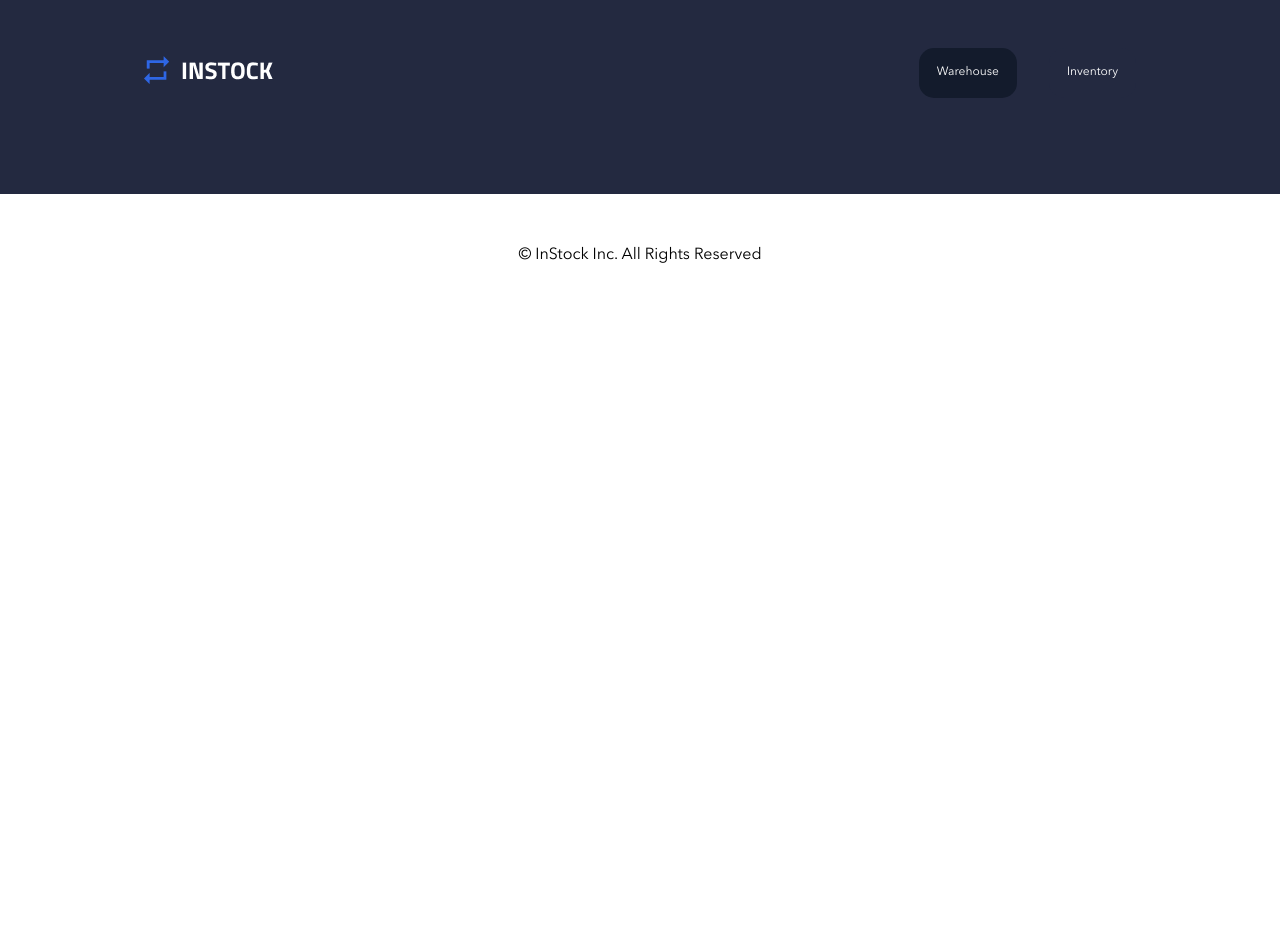
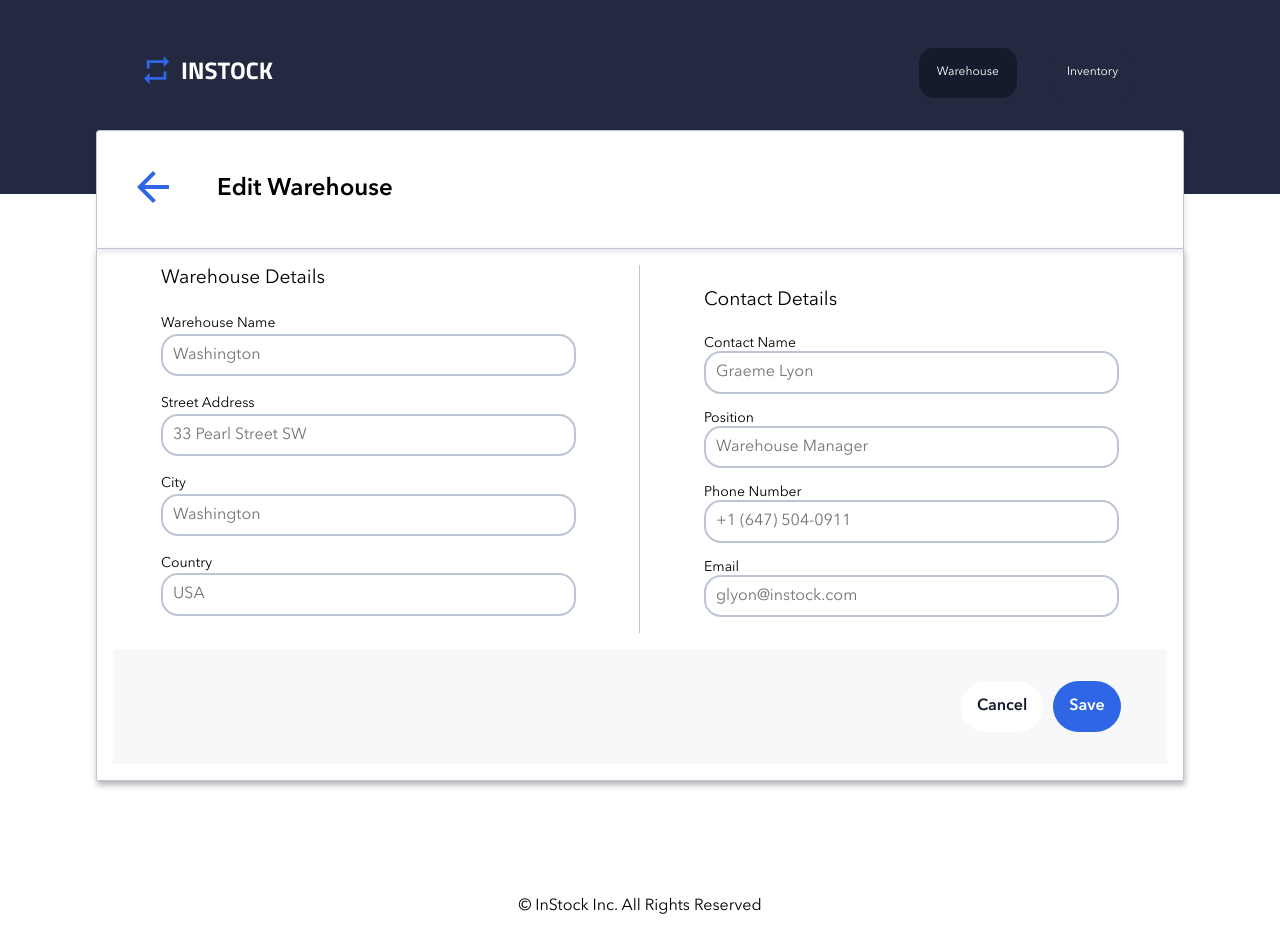
Before and after one commit to DanySA22/InStock-Client, a React (Create React App) app: page /editWarehouse/1 in a window 1280 px wide. Before the commit the page ends 800 px from the top, so only its background shows below. Built offline with nearby package versions, Linux system fonts and the light colour scheme.

Commit message:
completed frontend functionality to edit a warehouse

```diff
--- a/src/App.jsx
+++ b/src/App.jsx
@@ -20,6 +20,7 @@ function App() {
         <Route path="/" element={<WareHousesPage />} />
         <Route path="/addWareHouse" element={<AddWareHousePage />} />
         <Route path="/editWareHouse" element={<EditWareHousePage />} />
+        <Route path="/editWarehouse/:id" element={<EditWareHousePage />} />
         <Route path="/inventory" element={<InventoryPage />} />
         <Route path="/addInventory" element={<AddInventoryPage />} />
         <Route path="/editInventory" element={<EditInventoryPage />} />
--- a/src/components/WareHouseList/EditWareHouseHeader/EditWareHouseHeader.jsx
+++ b/src/components/WareHouseList/EditWareHouseHeader/EditWareHouseHeader.jsx
@@ -1,6 +1,6 @@
 import arrowIcon from "../../../assets/Icons/arrow_back-24px.svg";
 import { NavLink } from "react-router-dom";
-const EditWareHouseHeader = () => {
+const EditWareHouseHeader = ({title}) => {
   return (
     <section className="edit-whsheader">
       <NavLink to="/" className="edit-whsheader__arrow-back">
@@ -10,7 +10,7 @@ const EditWareHouseHeader = () => {
           className="edit-whsheader__buttonicon"
         />
       </NavLink>
-      <div className="edit-whsheader__title">Edit Warehouse</div>
+      <div className="edit-whsheader__title">{title}</div>
     </section>
   );
 };
--- a/src/components/WareHouseList/WareHouseListSelection/WareHouseListSelection.jsx
+++ b/src/components/WareHouseList/WareHouseListSelection/WareHouseListSelection.jsx
@@ -2,7 +2,7 @@ import axios from 'axios';
 import { NavLink } from "react-router-dom";
 import React, { useState, useEffect } from "react";
 import DeleteWareHousePopup from "../DeleteWareHouse/DeleteWareHouse";
-import {useParams} from 'react-router-dom';
+// import {useParams} from 'react-router-dom';
 
 function WareHouseListSelection() {
   //useState is initialized with false to indicate pop up is closed.
@@ -17,7 +17,7 @@ function WareHouseListSelection() {
 
 useEffect( () => {
   const warehousesList = async () => {
-    const  warehousesAll = await axios.get('http://localhost:8080/warehouses')
+    const  warehousesAll = await axios.get('http://localhost:8081/warehouses')
     console.log(warehousesAll.data)
     setWarehouses(warehousesAll.data)
   }
--- a/src/pages/EditWareHousePage/EditWareHousePage.jsx
+++ b/src/pages/EditWareHousePage/EditWareHousePage.jsx
@@ -1,10 +1,78 @@
+import EditWareHouseHeader from "../../components/WareHouseList/EditWareHouseHeader/EditWareHouseHeader";
+import { useState } from "react";
+import axios from "axios";
+import { useParams } from "react-router-dom";
+import { useNavigate } from "react-router-dom";
+function EditWareHousePage() {
+  const { id: warehouseId } = useParams();
+  const navigate = useNavigate();
 
-import EditWareHouseHeader from "../../components/WareHouseList/EditWareHouseHeader/EditWareHouseHeader";
-function EditWareHousePage() {
+  const [warehouseName, setWarehouseName] = useState("");
+  const [address, setAddress] = useState("");
+  const [city, setCity] = useState("");
+  const [country, setCountry] = useState("");
+  const [contactName, setContactName] = useState("");
+  const [contactPosition, setContactPosition] = useState("");
+  const [contactPhone, setContactPhone] = useState("");
+  const [contactEmail, setContactEmail] = useState("");
+
+  const [errors, setErrors] = useState({});
+
+  const validate = () => {
+    let tempErrors = {};
+
+    const emailRegex = /^[^\s@]+@[^\s@]+\.[^\s@]+$/;
+    const phoneRegex = /^\+?([0-9]{1,3})?([ .-]?[0-9]{2,4}){2,3}$/;
+    tempErrors.warehouseName = warehouseName
+      ? ""
+      : "Warehouse name is required.";
+    tempErrors.address = address ? "" : "Address is required.";
+    tempErrors.city = city ? "" : "City is required.";
+    tempErrors.country = country ? "" : "Country is required.";
+    tempErrors.contactName = contactName ? "" : "Contact name is required.";
+    tempErrors.contactPosition = contactPosition ? "" : "Position is required.";
+    tempErrors.contact_email = emailRegex.test(contactEmail)
+      ? ""
+      : "Email is invalid.";
+    tempErrors.contact_phone = phoneRegex.test(contactPhone)
+      ? ""
+      : "Phone number is invalid.";
+
+    setErrors(tempErrors);
+    return Object.values(tempErrors).every((x) => x === "");
+  };
+
+  const handleSubmit = async (e) => {
+    e.preventDefault();
+    if (validate()) {
+      const url = `http://localhost:8081/warehouses/${warehouseId}`;
+      try {
+        const response = await axios.put(url, {
+          warehouse_name: warehouseName,
+          address,
+          city,
+          country,
+          contact_name: contactName,
+          contact_position: contactPosition,
+          contact_phone: contactPhone,
+          contact_email: contactEmail,
+        });
+        console.log(response.data);
+        navigate("/"); // Redirect to the home page or appropriate page
+      } catch (error) {
+        console.error("Error updating warehouse", error);
+      }
+    }
+  };
+
+  const handleCancel = () => {
+    navigate("/");
+  };
+  const title = "Edit Warehouse";
   return (
     <section className="warehouse-header">
-<EditWareHouseHeader/>
-      <form className="edit-warehouse">
+      <EditWareHouseHeader title={title} />
+      <form className="edit-warehouse" onSubmit={handleSubmit}>
         <div className="edit-warehouse__container">
           <div className="edit-warehouse__divideone"></div>
           <div className="edit-warehouse__section edit-warehouse__section--warehouse-details">
@@ -20,8 +88,11 @@ function EditWareHousePage() {
               name="warehouse_name"
               type="text"
               placeholder="Washington"
-              defaultValue="Washington"
-              className="edit-warehouse__input"
+              value={warehouseName}
+              onChange={(e) => setWarehouseName(e.target.value)}
+              className={`edit-warehouse__input ${
+                errors.warehouseName ? "input-error" : ""
+              }`}
             />
 
             <label htmlFor="address" className="edit-warehouse__labeltwo">
@@ -32,8 +103,11 @@ function EditWareHousePage() {
               name="address"
               type="text"
               placeholder="33 Pearl Street SW"
-              defaultValue="33 Pearl Street SW"
-              className="edit-warehouse__input"
+              value={address}
+              onChange={(e) => setAddress(e.target.value)}
+              className={`edit-warehouse__input ${
+                errors.address ? "input-error" : ""
+              }`}
             />
 
             <label htmlFor="city" className="edit-warehouse__labeltwo">
@@ -44,8 +118,11 @@ function EditWareHousePage() {
               name="city"
               type="text"
               placeholder="Washington"
-              efaultValue="Washington"
-              className="edit-warehouse__input"
+              value={city}
+              onChange={(e) => setCity(e.target.value)}
+              className={`edit-warehouse__input ${
+                errors.city ? "input-error" : ""
+              }`}
             />
 
             <label htmlFor="country" className="edit-warehouse__labeltwo">
@@ -56,8 +133,11 @@ function EditWareHousePage() {
               name="country"
               type="text"
               placeholder="USA"
-              defaultValue="USA"
-              className="edit-warehouse__input"
+              value={country}
+              onChange={(e) => setCountry(e.target.value)}
+              className={`edit-warehouse__input ${
+                errors.country ? "input-error" : ""
+              }`}
             />
           </div>
 
@@ -72,11 +152,14 @@ function EditWareHousePage() {
             </label>
             <input
               id="contact_name"
-              name="conact_name"
+              name="contact_name"
               type="text"
               placeholder="Graeme Lyon"
-              defaultValue="Graeme Lyon"
-              className="edit-warehouse__input"
+              value={contactName}
+              onChange={(e) => setContactName(e.target.value)}
+              className={`edit-warehouse__input ${
+                errors.contactName ? "input-error" : ""
+              }`}
             />
 
             <label
@@ -90,8 +173,11 @@ function EditWareHousePage() {
               name="contact_position"
               type="text"
               placeholder="Warehouse Manager"
-              defaultValue="Warehouse Manager"
-              className="edit-warehouse__input"
+              value={contactPosition}
+              onChange={(e) => setContactPosition(e.target.value)}
+              className={`edit-warehouse__input ${
+                errors.contactPosition ? "input-error" : ""
+              }`}
             />
 
             <label
@@ -105,8 +191,11 @@ function EditWareHousePage() {
               name="contact_phone:"
               type="text"
               placeholder="+1 (647) 504-0911"
-              defaultValue="+1 (647) 504-0911"
-              className="edit-warehouse__input"
+              value={contactPhone}
+              onChange={(e) => setContactPhone(e.target.value)}
+              className={`edit-warehouse__input ${
+                errors.contactPhone ? "input-error" : ""
+              }`}
             />
 
             <label htmlFor="contact_email" className="edit-warehouse__labeltwo">
@@ -117,14 +206,20 @@ function EditWareHousePage() {
               name="contact_email"
               type="text"
               placeholder="glyon@instock.com"
-              defaultValue="glyon@instock.com"
-              className="edit-warehouse__input"
+              value={contactEmail}
+              onChange={(e) => setContactEmail(e.target.value)}
+              className={`edit-warehouse__input ${
+                errors.contactEmail ? "input-error" : ""
+              }`}
             />
           </div>
         </div>
-
         <div className="edit-warehouse__two-buttons">
-          <button type="submit" className="edit-warehouse__buttonone">
+          <button
+            type="button"
+            onClick={handleCancel}
+            className="edit-warehouse__buttonone"
+          >
             Cancel
           </button>
           <button type="submit" className="edit-warehouse__button">
--- a/src/pages/EditWareHousePage/EditWareHousePage.scss
+++ b/src/pages/EditWareHousePage/EditWareHousePage.scss
@@ -130,4 +130,9 @@
     font-family: "AvenirNext LT Pro";
   }
 
+  .input-error {
+    border: 1px solid red;
+    /* Other styling to indicate error */
+  }
+
 }
--- a/src/styles/App.scss
+++ b/src/styles/App.scss
@@ -19,3 +19,4 @@
 @import "../components/WareHouseList/WareHouseListSubMenu/WareHouseListSubMenu.scss";
 @import "../pages/WareHouseDetailsPage/WareHouseDetailsPage.scss";
 @import "../components/WareHouseList/DeleteWareHouse/DeleteWareHouse.scss";
+@import "../components/WareHouseList/EditWareHouseHeader/EditWareHouseHeader";
```
